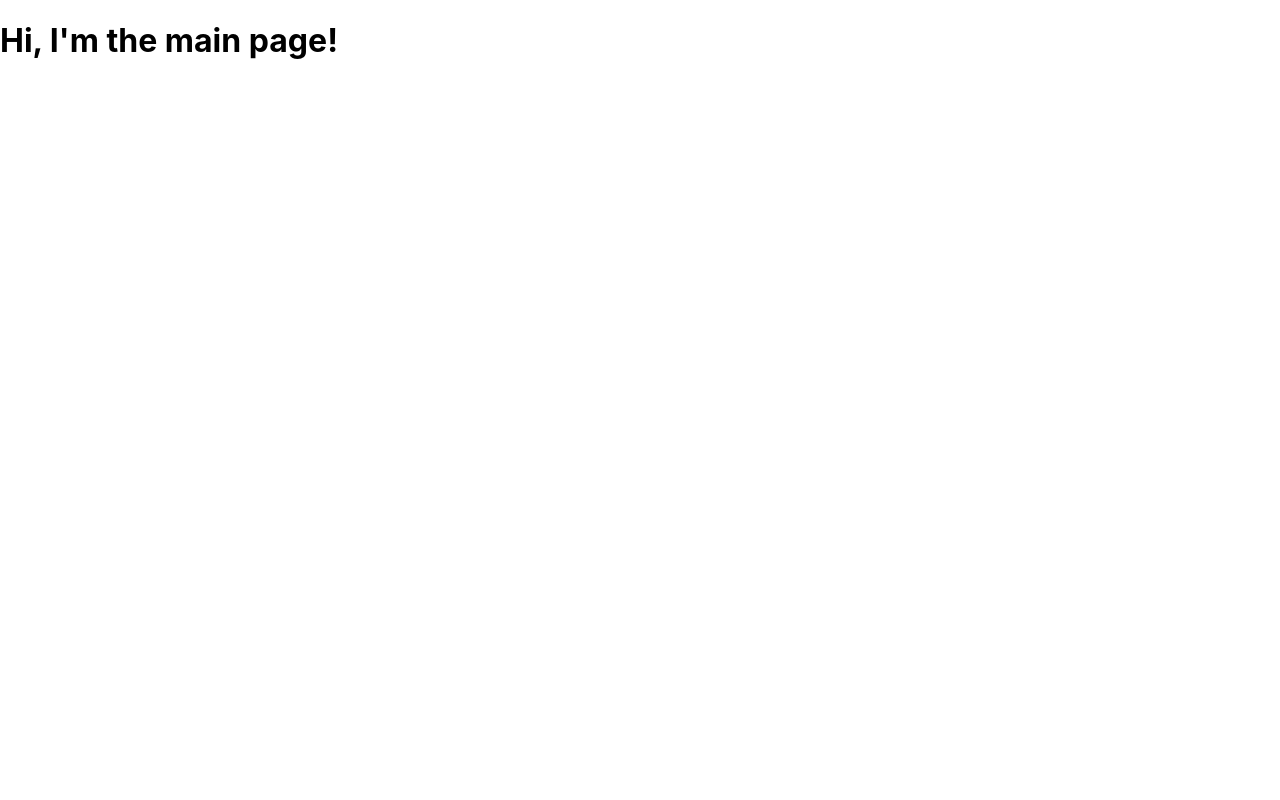
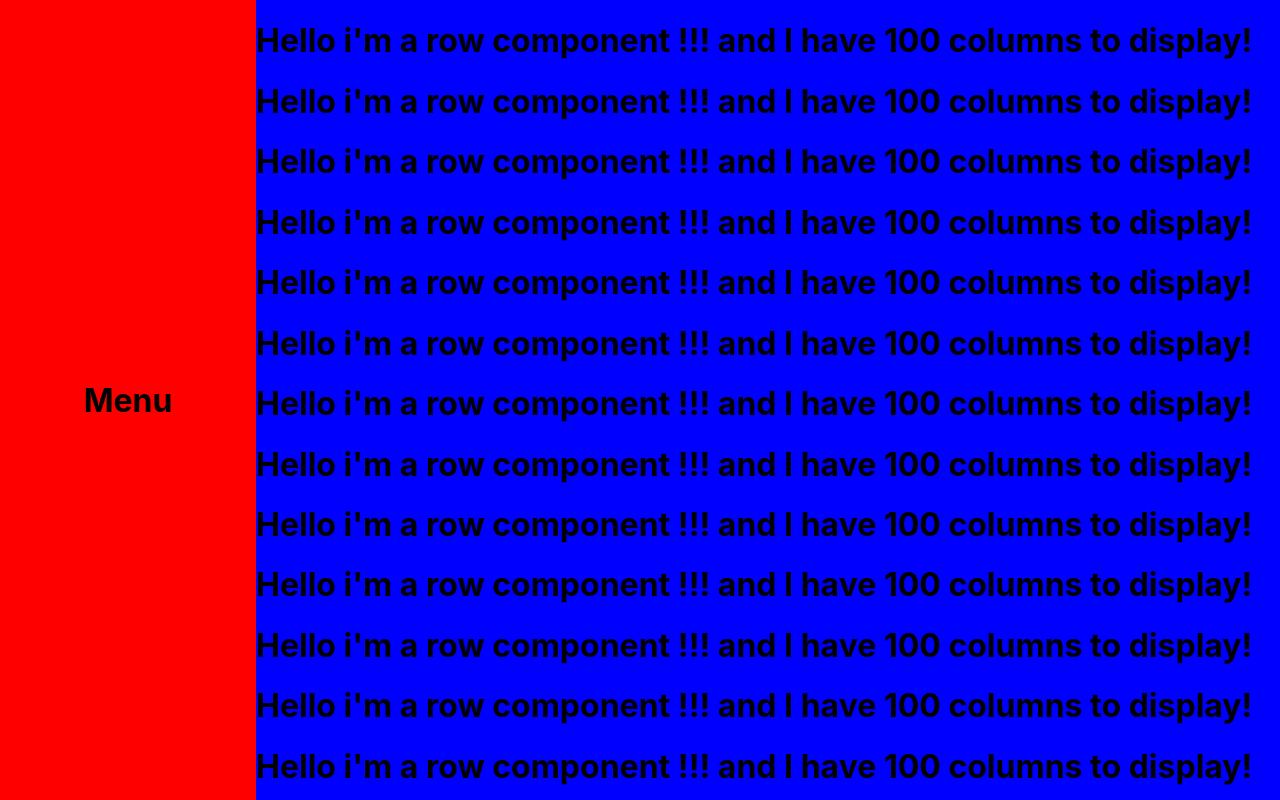
Before and after one commit to rbarou/mazeanator, a React (Create React App) app in the folder maze-front/: page / in a window 1280 px wide. Shown: the top 800 px of the page. Built offline with nearby package versions, Linux system fonts and the light colour scheme.

Commit message:
Refacto & début structure front

```diff
--- a/maze-front/src/App.css
+++ b/maze-front/src/App.css
@@ -1,38 +1,45 @@
 .App {
-  text-align: center;
+  display: flex;
+  flex-direction: row;
+  align-items: center;
+  justify-content: center;
+  height: 100vh;
 }
 
-.App-logo {
-  height: 40vmin;
-  pointer-events: none;
+.container {
+  display: flex;
+  flex-direction: row;
+  align-items: center;
+  justify-content: center;
+  width: 100%;
 }
 
-@media (prefers-reduced-motion: no-preference) {
-  .App-logo {
-    animation: App-logo-spin infinite 20s linear;
-  }
-}
-
-.App-header {
-  background-color: #282c34;
-  min-height: 100vh;
+.menu {
   display: flex;
   flex-direction: column;
   align-items: center;
   justify-content: center;
-  font-size: calc(10px + 2vmin);
-  color: white;
+  background-color: red;
+  width: 20%;
+  height: 100vh;
 }
 
-.App-link {
-  color: #61dafb;
+.grid{
+  flex-grow: 1;
+  background-color: blue;
+  grid-template-columns: repeat(auto-fill,20px);
+  grid-gap: 1px;
+  width: 80%;
+  height: 100vh;
 }
 
-@keyframes App-logo-spin {
-  from {
-    transform: rotate(0deg);
-  }
-  to {
-    transform: rotate(360deg);
-  }
+.row{
+  display: flex;
 }
+
+.cell{
+  width: 20px;
+  height: 20px;
+  border: 1px solid #ccc;
+  background-color: #fff;
+}
--- /dev/null
+++ b/maze-front/src/components/molecules/row.js
@@ -0,0 +1,12 @@
+import React, {useState} from 'react';
+
+const Row = ({columns}) => {
+
+    const [cols, setCols] = useState(Array(columns).fill(false));
+
+    return(
+        <h1> Hello i'm a row component !!! and I have {columns} columns to display!</h1>
+    )
+}
+
+export default Row;
--- /dev/null
+++ b/maze-front/src/components/organisms/grid.js
@@ -0,0 +1,23 @@
+import React, {useState} from 'react';
+import Row from '../molecules/row';
+
+const Grid = ({ rows, cols }) => {
+
+    const [matrix, setMatrix] = useState(Array(rows).fill().map(() => Array(cols).fill(false)));
+
+    const toggleCell = (row, col) => {
+        const newMatrix = [...matrix];
+        newMatrix[row][col] = !newMatrix[row][col];
+        setMatrix(newMatrix);
+    };
+
+    return (
+        <div className="grid">
+            {matrix.map((row, rowIndex) => (
+                <Row key={`row-${rowIndex}`} columns={matrix[0].length} />
+            ))}
+        </div>
+    );
+};
+
+export default Grid;
--- /dev/null
+++ b/maze-front/src/components/organisms/menu.js
@@ -0,0 +1,10 @@
+import React from 'react';
+import '../../App.css';
+
+export default function Menu(){
+    return(
+        <div className='menu'>
+            <h1>Menu</h1>
+        </div>
+    )
+}
--- a/maze-front/src/components/templates/mainPage.js
+++ b/maze-front/src/components/templates/mainPage.js
@@ -1,9 +1,13 @@
 import React from 'react';
+
+import Menu from '../organisms/menu';
+import Grid from '../organisms/grid';
 
 export default function MainPage() {
   return (
-    <div>
-      <h1>Hi, I'm the main page!</h1>
+    <div className='container'>
+      <Menu/>
+      <Grid rows={20} cols={100}/>
     </div>
   );
 }
```
